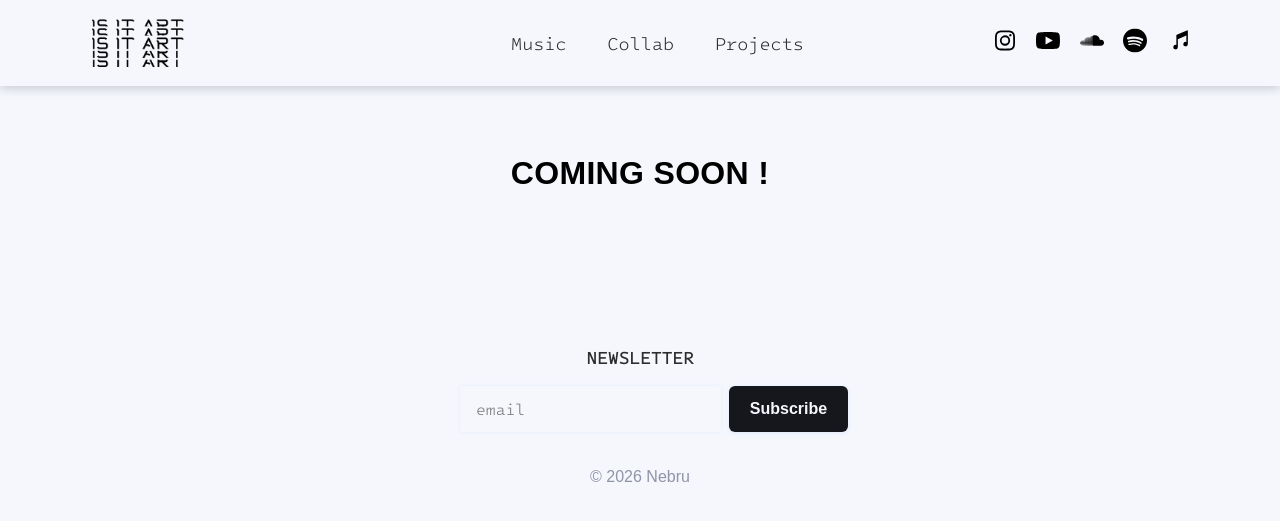
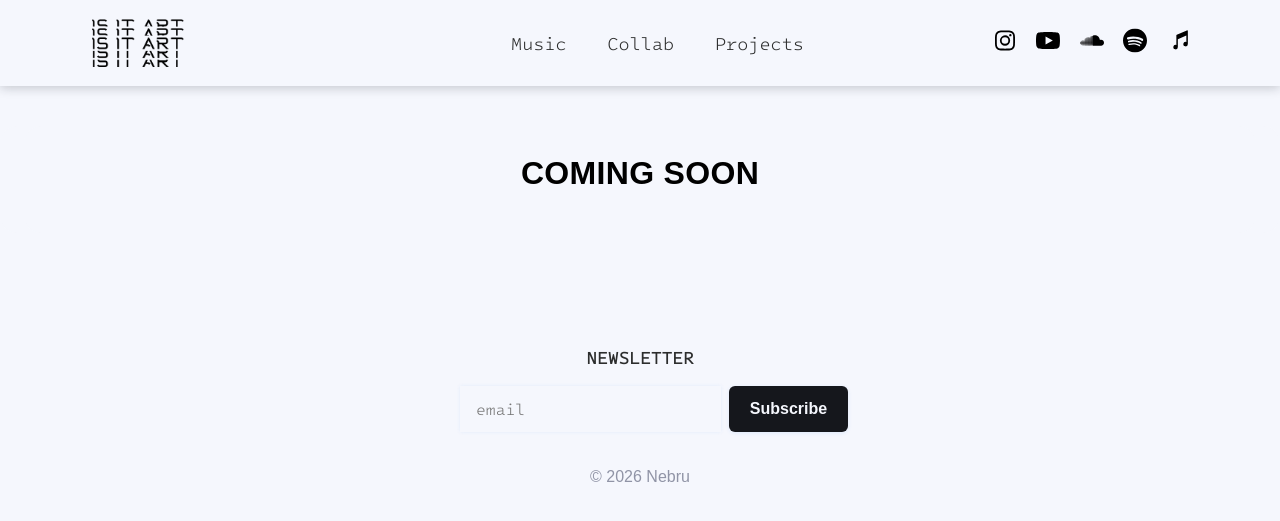
Before and after one commit to 0xnebru/0xnebru.github.io, a Jekyll site: the page built from collab.md, in a window 1280 px wide. Shown: the top 521 px of the page. Built offline with Jekyll 4.4.1, drawn with Linux system fonts in a browser that asks for light colours.

Commit message:
Update collab.md

```diff
--- a/collab.md
+++ b/collab.md
@@ -4,5 +4,5 @@ title: Collab
 ---
 
 <section class="image-gallery">
-  <h2 class="gallery-title">COMING SOON !</h2>
+  <h2 class="gallery-title">COMING SOON</h2>
 </section>
```
